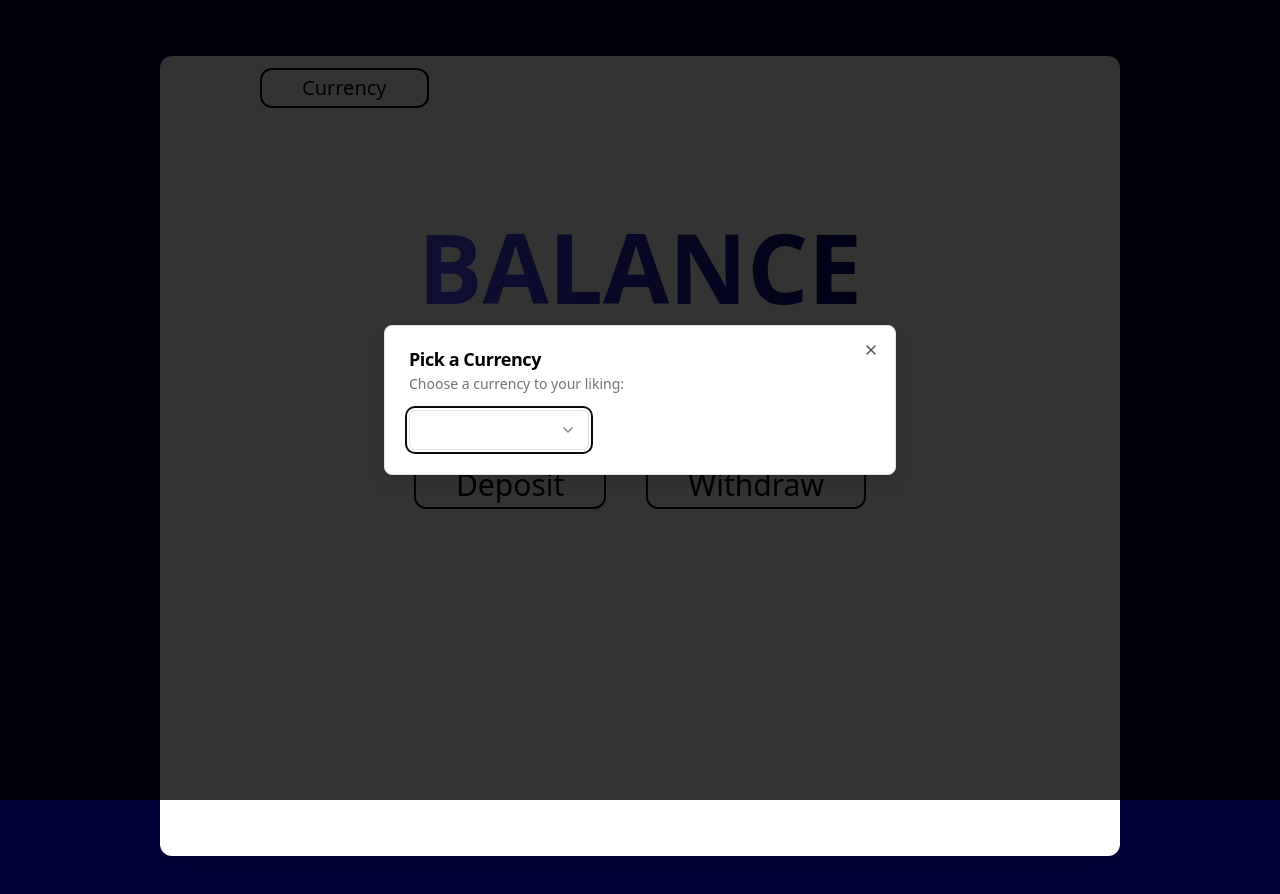
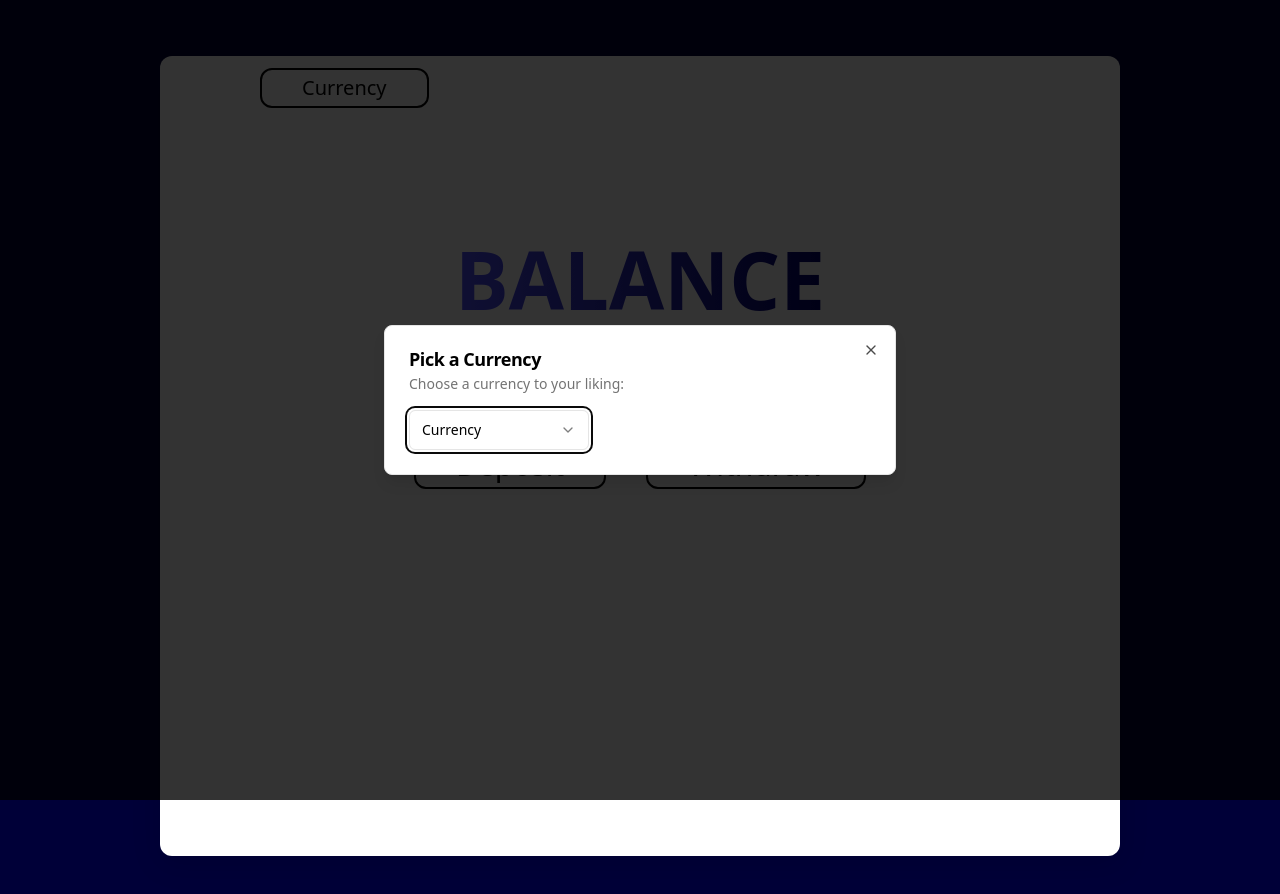
Before and after one commit to codify4/nextJS_Projects, a Next.js app in the folder ionic_bank/: page /balance in a window 1280 px wide. Both pictures are taken after a click on the button "Currency". Shown: the top 894 px of the page. Built offline with nearby package versions, Linux system fonts and the light colour scheme.

Commit message:
Currency Component Complete

```diff
--- a/ionic_bank/app/balance/page.tsx
+++ b/ionic_bank/app/balance/page.tsx
@@ -13,6 +13,7 @@ const page = () => {
     const [isWithdrawVisible, setIsWithdrawVisible] = useState(false);
 
     const [balance, setBalance] = useState(0);
+    const [currency, setCurrency] = useState('');
 
     // Click state for deposit/ withdraw card components
     const handleDepositClick = () => {
@@ -27,31 +28,36 @@ const page = () => {
     const handleWithdrawClose = () => {
         setIsWithdrawVisible(false);
     }
-
+    // Update the balance by adding the deposited money
     const handleDepositedMoneyChange = (value?: number) => {
-        // Update the balance by adding the deposited money
         setBalance((b) => b + (value ?? 0));
         handleDepositClose();
     }
+     // Update the balance by subtracting the withdrawn money
     const handleWithdrawnMoneyChange = (value?: number) => {
-        // Update the balance by subtracting the withdrawn money
         setBalance((b) => b - (value ?? 0));
         handleWithdrawClose();
+    }
+
+    const handleCurrencyChange = (currency: string) => {
+        setCurrency(currency);
     }
 
     return (
         <main className='flex flex-col items-center justify-center my-14 mx-14 w-9/12 h-[800px] bg-[#ffffff] rounded-xl shadow-[0_8px_30px_rgb(0,0,0,0.12)]'>
 
-            <Currency />
+            <Currency
+                onCurrencyChange={handleCurrencyChange}
+            />
 
             {/*Transparent BG */}
             {(isDepositVisible || isWithdrawVisible) && (
                 <div className="fixed top-0 left-0 w-screen h-screen bg-black bg-opacity-60 z-"></div>
             )}
 
-            <h1 className='flex flex-col text-center mt-[-100px] mb-[30px] text-8xl font-bold bg-gradient-to-r from-[#4D4DFF] vie-[#0000CD] to-[#00006B] text-transparent bg-clip-text' onChange={() => {setBalance}}>
-                <span>BALANCE</span>
-                ${balance}
+            <h1 className='flex flex-col text-center mt-[-100px] mb-[30px] text-7xl font-bold bg-gradient-to-r from-[#4D4DFF] vie-[#0000CD] to-[#00006B] text-transparent bg-clip-text' onChange={() => {setBalance}}>
+                <span className='text-[80px]'>BALANCE</span>
+                {`${currency} ${balance}`}
             </h1>
 
             <div className='flex'>
--- a/ionic_bank/components/Currency.tsx
+++ b/ionic_bank/components/Currency.tsx
@@ -19,18 +19,15 @@ import {
 } from "@/components/ui/select"
 
 type CurrencyProps = {
-    currency?: "ALL" | "USD" | "Euro";
-    chooseCurrency?: () => void;
+    onCurrencyChange: (currency: string) => void;
 }
-const Currency = ({ chooseCurrency }: CurrencyProps) => {
+const Currency = ({ onCurrencyChange }: CurrencyProps) => {
     const [value, setValue] = useState('');
 
-    const currency = [{ALL: "ALL"},
-                      {USD: "USD"},
-                      {Euro: "Euro"}]
-
-
-
+    const handleCurrencyChange = (currency: string) => {
+        setValue(currency);
+        onCurrencyChange(currency);
+    }
     return (
         <div className="fixed top-12 left-14 sm:left-32 md:left-24 lg:left-32 xl:left-60 z-50 bg-none border-2 border-black text-xl text-black py-1 px-10 rounded-xl m-5 hover:bg-gradient-to-r hover:from-[#000080] hover:to-[#0000CD] hover:border-none hover:text-white">
             <Dialog>
@@ -43,16 +40,16 @@ const Currency = ({ chooseCurrency }: CurrencyProps) => {
                         </DialogDescription>
                     </DialogHeader>
                     <div>
-                        <Select value={value} onValueChange={setValue}>
+                        <Select value={value} onValueChange={handleCurrencyChange}>
                             <SelectTrigger className="w-[180px]">
-                                <SelectValue>
-                                    {currency[value]}
+                                <SelectValue placeholder="Currency">
+                                    {value}
                                 </SelectValue>
                             </SelectTrigger>
                             <SelectContent>
-                                <SelectItem value="ALL">ALL</SelectItem>
-                                <SelectItem value="USD">USD</SelectItem>
-                                <SelectItem value="Euro">Euro</SelectItem>
+                                <SelectItem value="Lek">ALL</SelectItem>
+                                <SelectItem value="$">USD</SelectItem>
+                                <SelectItem value="€">Euro</SelectItem>
                             </SelectContent>
                         </Select>
                     </div>
--- a/ionic_bank/package.json
+++ b/ionic_bank/package.json
@@ -28,6 +28,7 @@
     "eslint": "^8",
     "eslint-config-next": "14.1.0",
     "postcss": "^8",
+    "prettier-plugin-tailwindcss": "^0.5.11",
     "tailwindcss": "^3.3.0",
     "typescript": "^5"
   }
```
Also changed, not shown: 1 other file (tests, documents, lock files or other folders).
